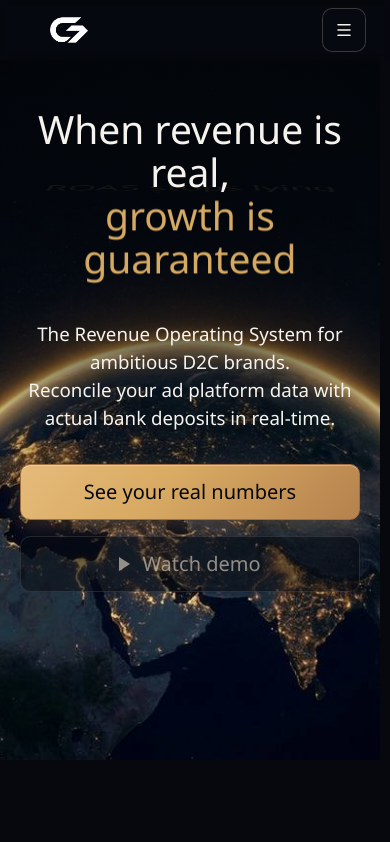
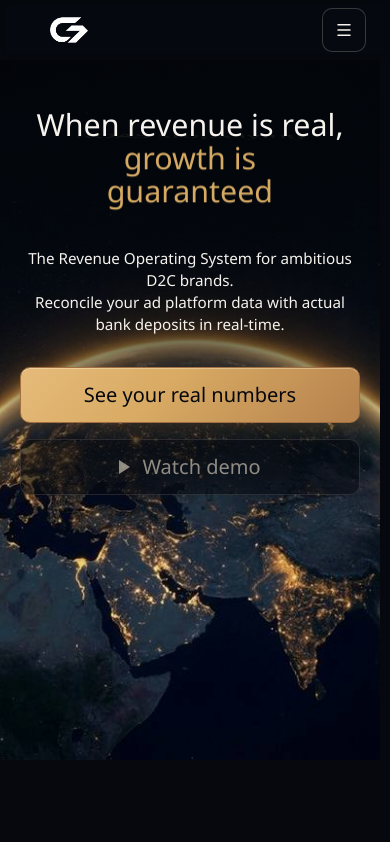
Before and after one commit to Alvaro00-clozr/CLOZR-WEB-Provisional, a React (Vite) app: page / in a window 390 px wide. Shown: the top 842 px of the page. Built offline with nearby package versions, Linux system fonts and the light colour scheme.

Commit message:
Update HeroSection.tsx

```diff
--- a/src/components/HeroSection.tsx
+++ b/src/components/HeroSection.tsx
@@ -199,23 +199,23 @@ function HeroSection() {
           <div className="mx-auto max-w-[980px] text-center">
             <h1
               data-reveal-text
-              className="font-[var(--font-heading)] text-[clamp(2.05rem,10vw,5rem)] leading-[1.1] text-[var(--text-primary)]"
+              className="mx-auto max-w-[18ch] font-[var(--font-heading)] text-[clamp(1.75rem,7.8vw,4.25rem)] leading-[1.08] text-[var(--text-primary)] sm:max-w-[20ch] sm:leading-[1.1] lg:max-w-none"
             >
               {copy.titleStart}
               <br />
-              <span className="relative mx-auto inline-grid w-[8.2em] align-top text-center text-[var(--brand-warning)] [perspective:1000px] md:w-auto md:whitespace-nowrap">
-                <span aria-hidden="true" className="invisible block md:whitespace-nowrap">
+              <span className="relative mx-auto inline-grid w-[8.8em] align-top text-center text-[var(--brand-warning)] [perspective:1000px] lg:w-auto lg:whitespace-nowrap">
+                <span aria-hidden="true" className="invisible block lg:whitespace-nowrap">
                   {longestRotatingPhrase}
                 </span>
                 <span
                   ref={currentPhraseRef}
-                  className="absolute inset-0 block [backface-visibility:hidden] [transform-style:preserve-3d] md:whitespace-nowrap"
+                  className="absolute inset-0 block [backface-visibility:hidden] [transform-style:preserve-3d] lg:whitespace-nowrap"
                 >
                   {copy.rotatingPhrases[0]}
                 </span>
                 <span
                   ref={nextPhraseRef}
-                  className="absolute inset-0 block [backface-visibility:hidden] [transform-style:preserve-3d] md:whitespace-nowrap"
+                  className="absolute inset-0 block [backface-visibility:hidden] [transform-style:preserve-3d] lg:whitespace-nowrap"
                 >
                   {copy.rotatingPhrases[1]}
                 </span>
@@ -224,7 +224,7 @@ function HeroSection() {
 
             <p
               data-reveal-text
-              className="mx-auto mt-10 max-w-[860px] text-[clamp(1rem,4.8vw,1.25rem)] leading-[1.5] text-[var(--text-primary)] md:body-lg"
+              className="mx-auto mt-10 max-w-[860px] text-[clamp(0.95rem,3.9vw,1.15rem)] leading-[1.45] text-[var(--text-primary)] md:body-lg"
             >
               {copy.descriptionLine1}
               <br />
```
